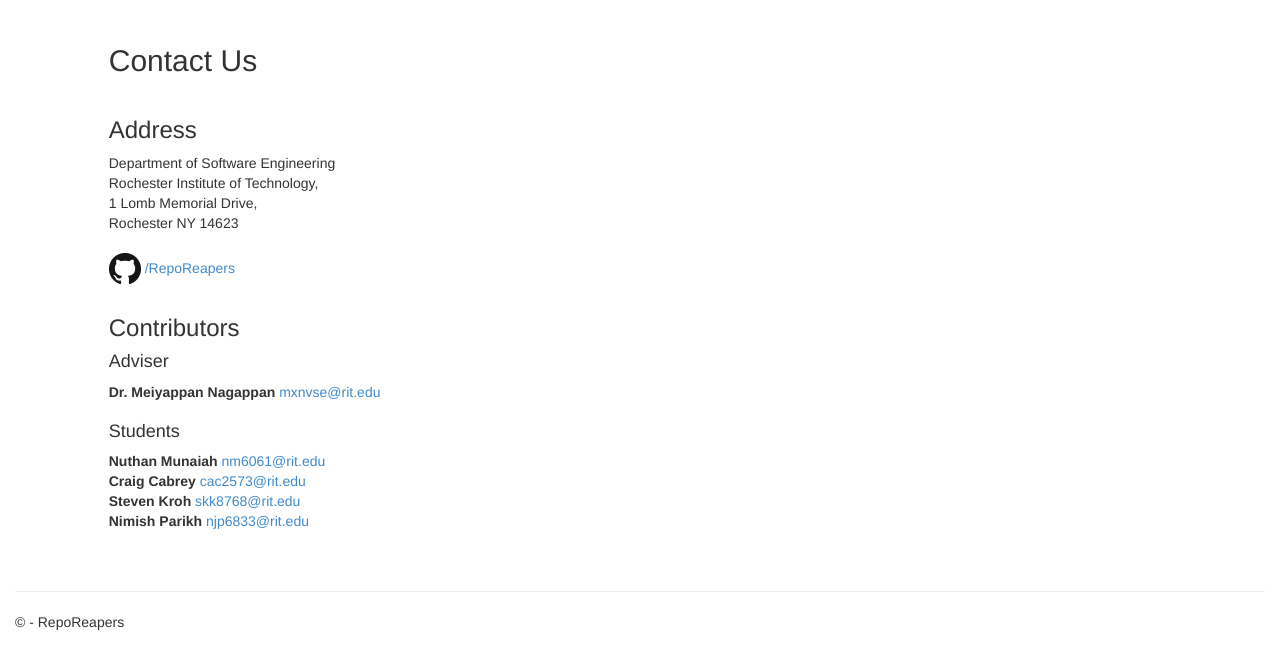
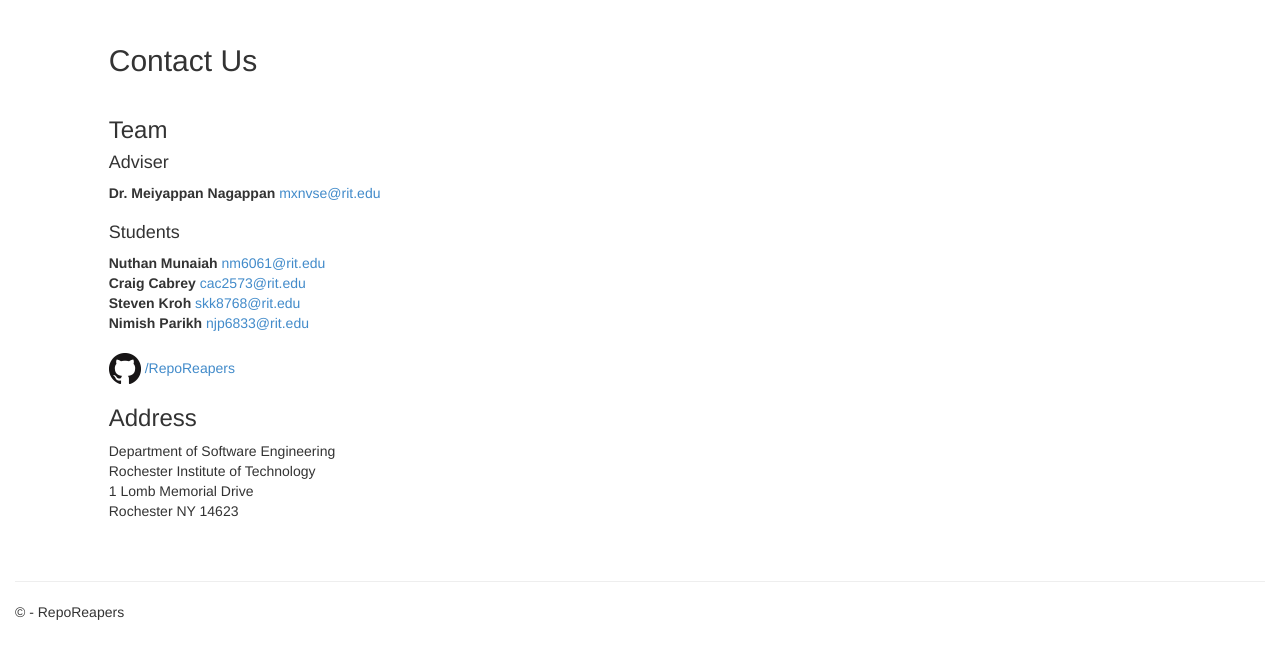
Before and after one commit to nm6061/reporeapers, a Django app: template app/templates/app/contact.html in a window 1280 px wide. Shown: the part 51-720 px from the top of the page. Run offline with Django 3.2, Linux system fonts and the light colour scheme; the template is opened without the code that fills it, so the values that code supplies are empty; some libraries are stand-ins or nearby versions.

Commit message:
Minor edits to the way Contact Us was presented

```diff
--- a/app/templates/app/contact.html
+++ b/app/templates/app/contact.html
@@ -6,16 +6,7 @@
 	<div class="spacer-25"></div>
 	<h2>Contact Us</h2>
 	<div class="spacer-10"></div>
-	<h3>Address</h3>
-	<address>
-	    Department of Software Engineering<br />
-	    Rochester Institute of Technology,<br />
-	    1 Lomb Memorial Drive,<br />
-	    Rochester NY 14623
-	</address>
-	<a href="https://www.github.com/RepoReapers"><img src="{% static 'app/images/GitHub-Mark-32px.png' %}" style="heigth:5%;" /> /RepoReapers</a>
-	<div class="spacer-10"></div>
-	<h3>Contributors</h3>
+	<h3>Team</h3>
 	<h4>Adviser</h4>
 	<address>
 		<strong>Dr. Meiyappan Nagappan</strong> <a href="mailto:mxnvse@rit.edu">mxnvse@rit.edu</a>
@@ -27,5 +18,13 @@
 		<strong>Steven Kroh</strong> <a href="mailto:skk8768@rit.edu">skk8768@rit.edu</a><br />
 		<strong>Nimish Parikh</strong> <a href="mailto:njp6833@rit.edu">njp6833@rit.edu</a>
 	</address>
+	<a href="https://www.github.com/RepoReapers" style="text-decoration: none;"><img src="{% static 'app/images/GitHub-Mark-32px.png' %}" style="heigth:5%;" /> /RepoReapers</a>
+	<h3>Address</h3>
+	<address>
+	    Department of Software Engineering<br />
+	    Rochester Institute of Technology<br />
+	    1 Lomb Memorial Drive<br />
+	    Rochester NY 14623
+	</address>
 </div>
 {% endblock %}
```
